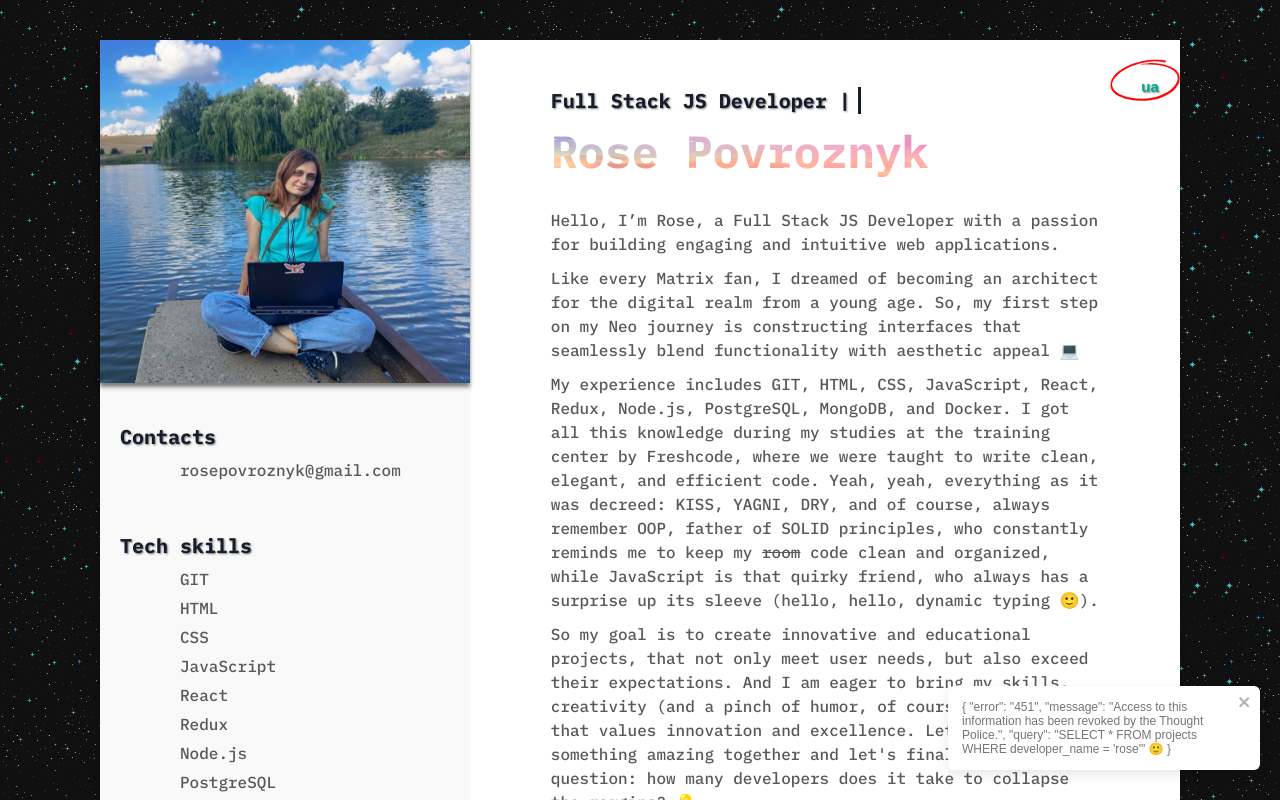
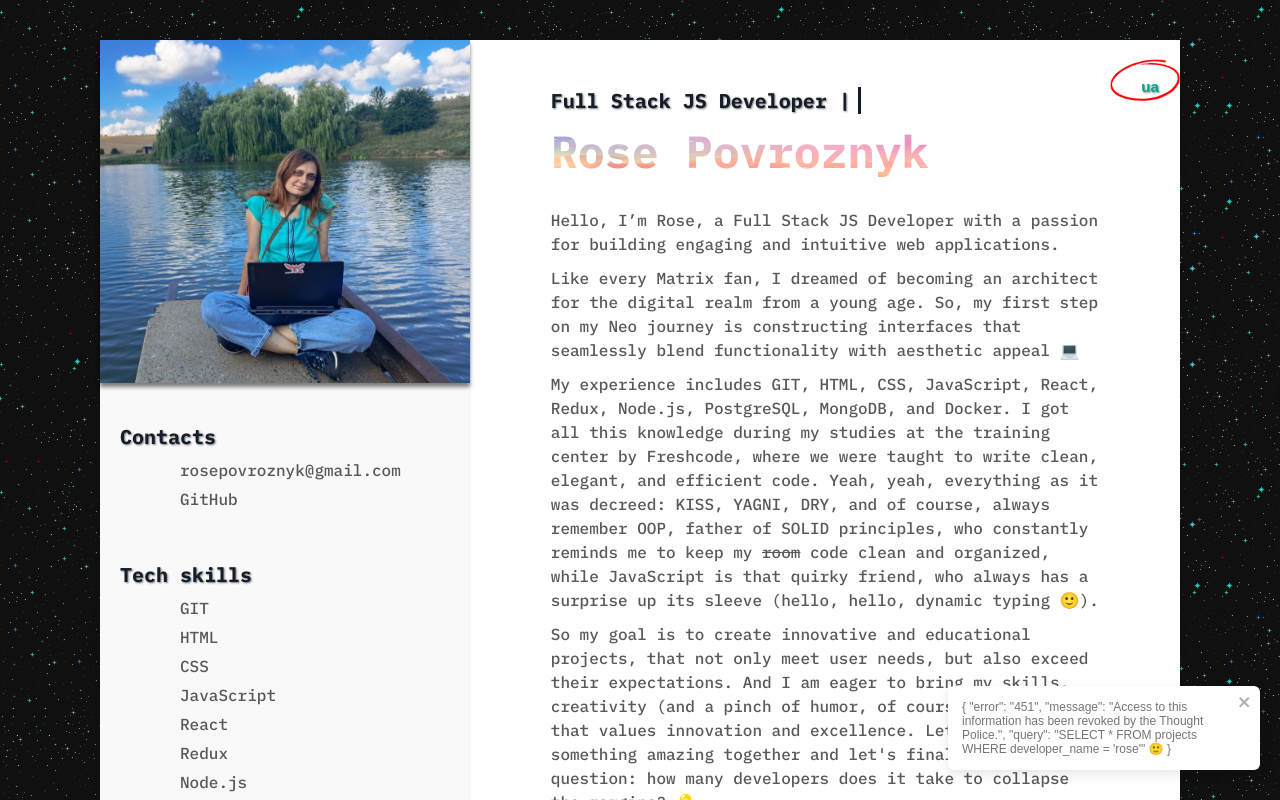
Before and after one commit to rose-povroznyk/rose-cv-project, a React (Create React App) app: page / in a window 1280 px wide. Shown: the top 800 px of the page. Built offline with nearby package versions, Linux system fonts and the light colour scheme.

Commit message:
Add github link

```diff
--- a/src/components/SideBar/SideBar.js
+++ b/src/components/SideBar/SideBar.js
@@ -29,6 +29,11 @@ const SideBar = () => {
           <li key='mail' className={styles.item}>
             <a href='mailto:rosepovroznyk@gmail.com' className={styles.link}>
               rosepovroznyk@gmail.com
+            </a>
+          </li>
+          <li key='github' className={styles.item}>
+            <a href='https://github.com/rose-povroznyk' className={styles.link}>
+              GitHub
             </a>
           </li>
         </ul>
--- a/src/data/projectsData.js
+++ b/src/data/projectsData.js
@@ -20,11 +20,7 @@ export const projectsDataEng = [
     'Explore-the-world-project',
     'HTML, CSS',
   ],
-  [
-    'src/projects/fahrenheit-to-celsius-project/index.js',
-    'Fahrenheit-to-Celsius-project',
-    'HTML, CSS, Js',
-  ],
+  ['#', 'Fahrenheit-to-Celsius-project', 'HTML, CSS, Js'],
   ['#', 'FizzBuzz-project', 'HTML, CSS, JS'],
   ['#', 'ToDo-project', 'HTML, CSS, JS'],
   ['#', 'Matrix-project', 'HTML, Sass, JS, React'],
```
